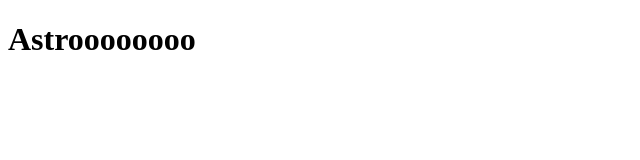
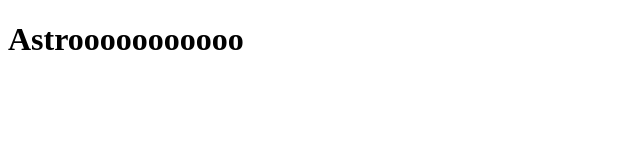
Before and after one commit to yuasalily/blog, an Astro site: page / in a window 1280 px wide. Shown: the full height of the page, 0-640 px from the left. Built offline with nearby package versions, Linux system fonts and the light colour scheme; Astro itself is replaced by a stand-in of ours.

Commit message:
テスト

```diff
--- a/src/pages/index.astro
+++ b/src/pages/index.astro
@@ -11,6 +11,6 @@
 		<title>Astro</title>
 	</head>
 	<body>
-		<h1>Astroooooooo</h1>
+		<h1>Astrooooooooooo</h1>
 	</body>
 </html>
```
